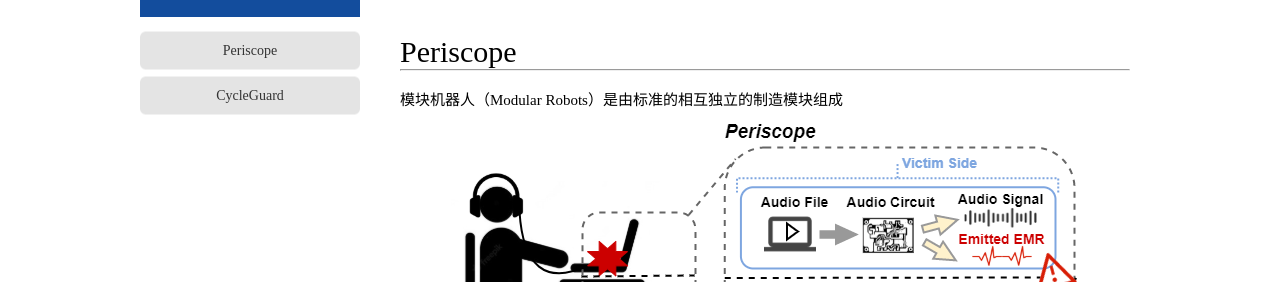
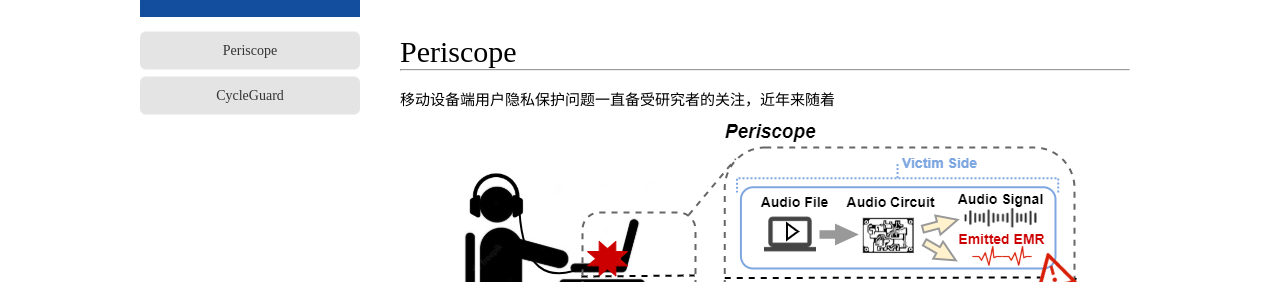
Before and after one commit to senseclab/senseclab.github.io, a Jekyll site: the page built from pages/research.html, in a window 1280 px wide. Shown: the part 261-543 px from the top of the page. Built offline with Jekyll 4.4.1, drawn with Linux system fonts in a browser that asks for light colours.

Commit message:
Update research.html

```diff
--- a/pages/research.html
+++ b/pages/research.html
@@ -15,7 +15,7 @@
       <h1>Periscope</h1>
       <hr>
       <br>
-      <p>模块机器人（Modular Robots）是由标准的相互独立的制造模块组成</p>
+      <p>移动设备端用户隐私保护问题一直备受研究者的关注，近年来随着</p>
       <p align="center"><a><img src="/images/research/mobileDevice_EMR.png"></a> </p>
 
 
```
